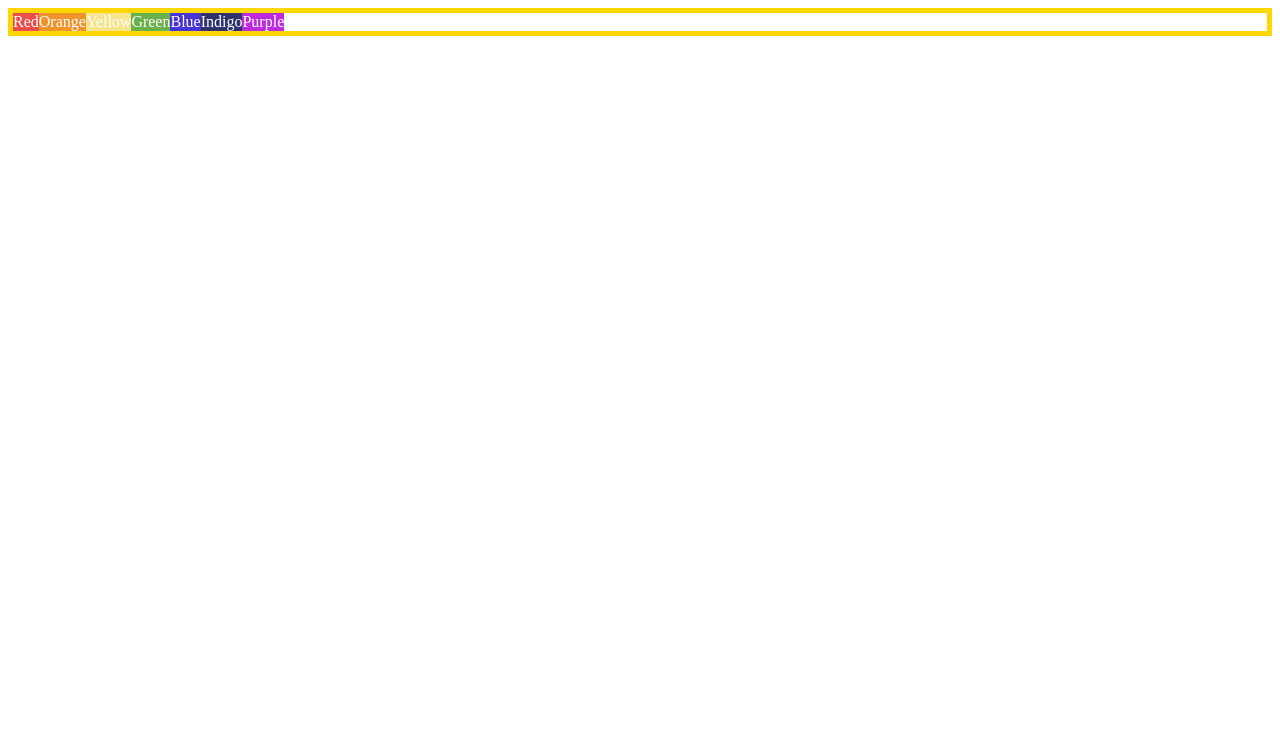
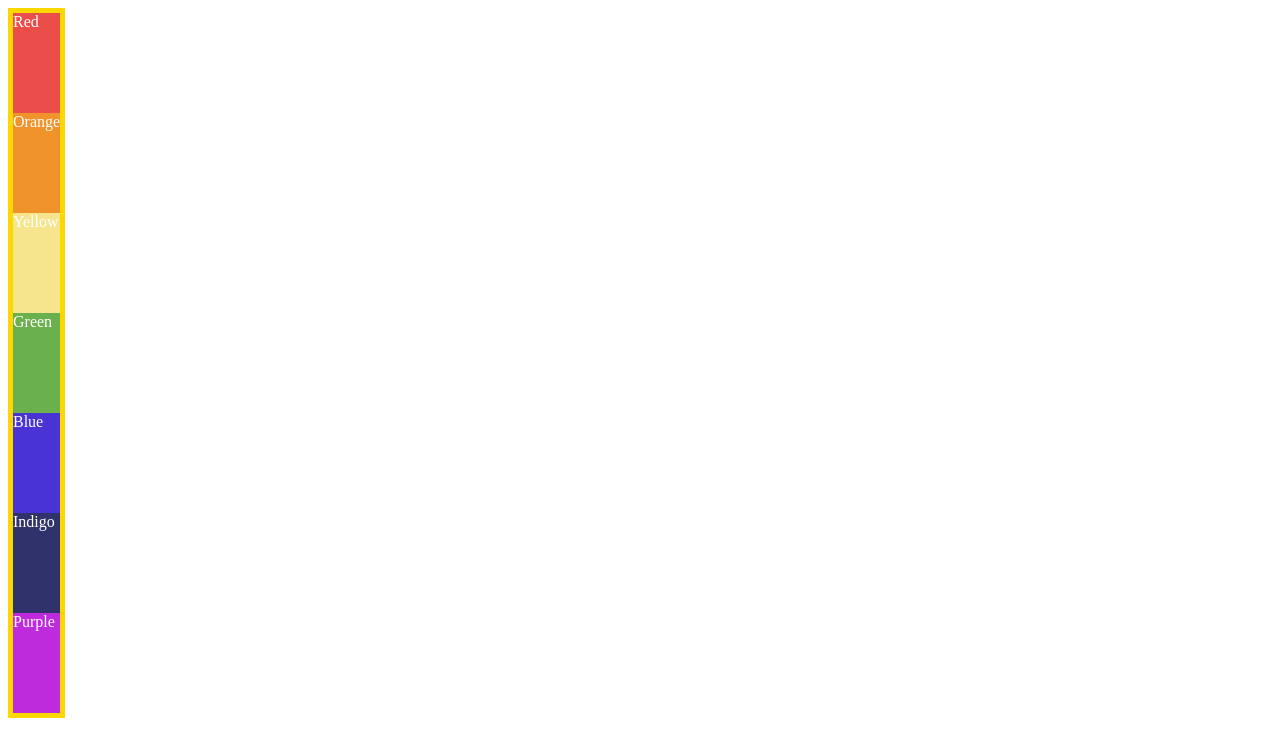
Before and after one commit to KishitaW/Full-stack-Repo, a plain HTML site: page Flexbox/Flex-Direction.html in a window 1280 px wide. Drawn offline with Linux system fonts and the light colour scheme.

Commit message:
direction in flex

```diff
--- a/Flexbox/Flex-Direction.html
+++ b/Flexbox/Flex-Direction.html
@@ -12,7 +12,8 @@
         .container{
            color: white;
            border: 5px solid gold;
-           display: flex;
+           display: inline-flex;
+           flex-direction: column;
         }
         /*Select all the elements that are the direct children of the .container class*/
         .red{
@@ -36,6 +37,9 @@
         .purple{
             background-color: #be2bdd;
         }
+        .container > div{
+            flex-basis: 100px;
+        }
     </style>
 </head>
 <body>
```
